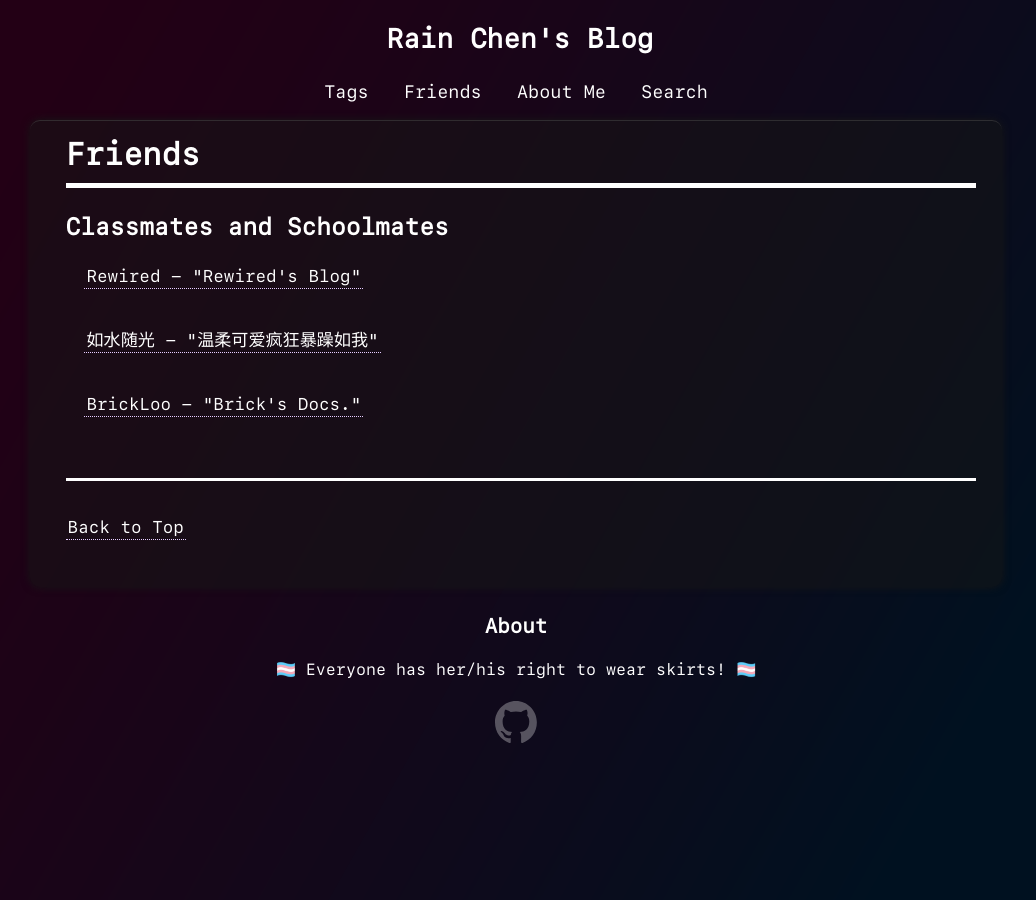
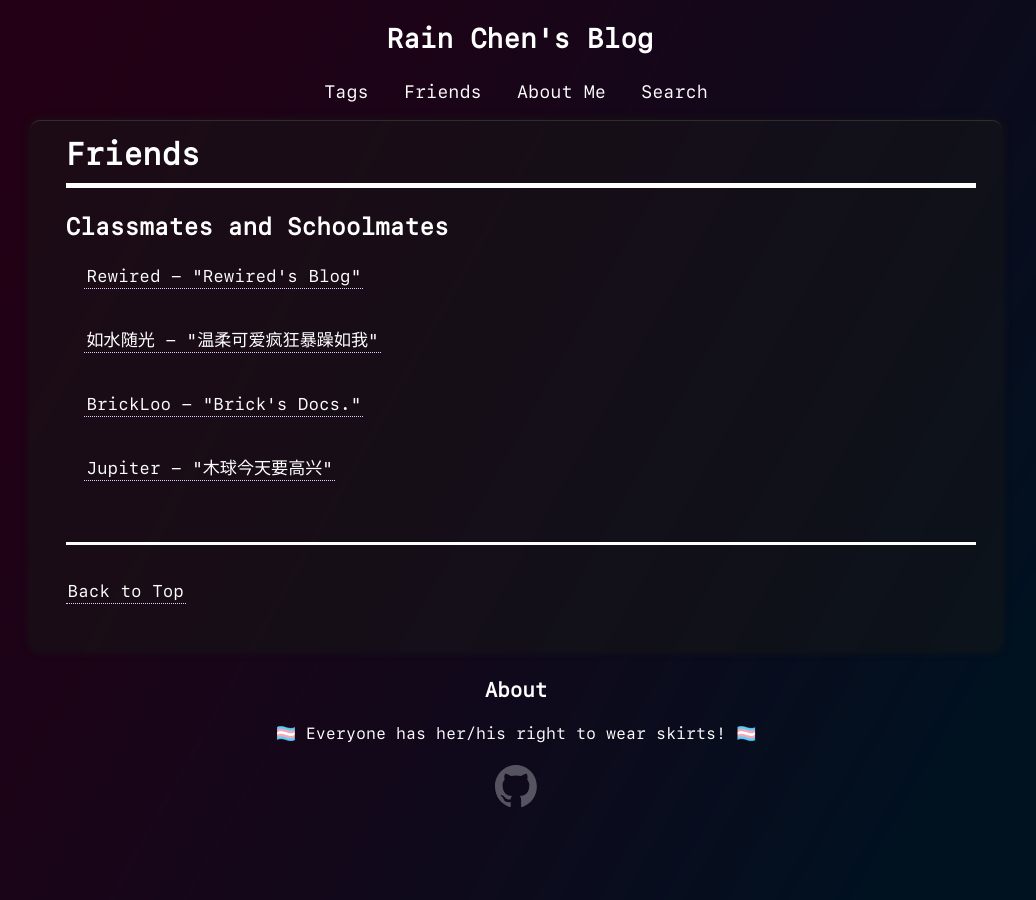
Before and after one commit to CongJyu/CongJyu.github.io, a Jekyll site: the page built from blog/friends/index.html, in a window 1280 px wide. Shown: the whole page, without its empty margins (124-1160 px from the left). Built offline with Jekyll 4.4.1, drawn with Linux system fonts in a browser that asks for light colours; some web fonts are replaced; comment, search, counter and statistics services are not loaded.

Commit message:
add a friend

```diff
--- a/blog/aboutme/index.html
+++ b/blog/aboutme/index.html
@@ -50,5 +50,5 @@ group: navigation
 <h3>如何搵我？</h3>
 
 <p>
-    可以發 Email 畀我或者去 <a target="_blank" href="https://github.com/CongJyu" title="我嘅 GitHub 主頁">GitHub</a> 搵我；請用<a target="_blank" href="https://en.wikipedia.org/wiki/Cantonese" title="About Standard Cantonese">粵語</a>/<a target="_blank" href="https://en.wikipedia.org/wiki/Yale_romanization_of_Cantonese" title="About the Romanization of Cantonese">Jyutjyu</a>、English 或者<a target="_blank" href="https://en.wikipedia.org/wiki/Standard_Chinese" title="About Standard Chinese">标准汉语</a>同我交流。由於眾所週知嘅原因，不討論政治問題。
+    可以發 Email 畀我或者去 <a target="#" href="https://github.com/CongJyu" title="我嘅 GitHub 主頁">GitHub</a> 搵我；請用<a target="#" href="https://en.wikipedia.org/wiki/Cantonese" title="About Standard Cantonese">粵語</a>/<a target="_blank" href="https://en.wikipedia.org/wiki/Yale_romanization_of_Cantonese" title="About the Romanization of Cantonese">Jyutjyu</a>、English 或者<a target="#" href="https://en.wikipedia.org/wiki/Standard_Chinese" title="About Standard Chinese">标准汉语</a>同我交流。由於眾所週知嘅原因，不討論政治問題。
 </p>
--- a/blog/friends/index.html
+++ b/blog/friends/index.html
@@ -19,4 +19,7 @@ group: navigation
     <a class="internal" target="#" href="https://brickloo.github.io">
         BrickLoo - "Brick's Docs."
     </a><br><br>
+    <a class="internal" target="#" href="https://jupiterkwan.github.io">
+        Jupiter - "木球今天要高兴"
+    </a><br><br>
 </ul>
```
Also changed, not shown: 3 other files.
